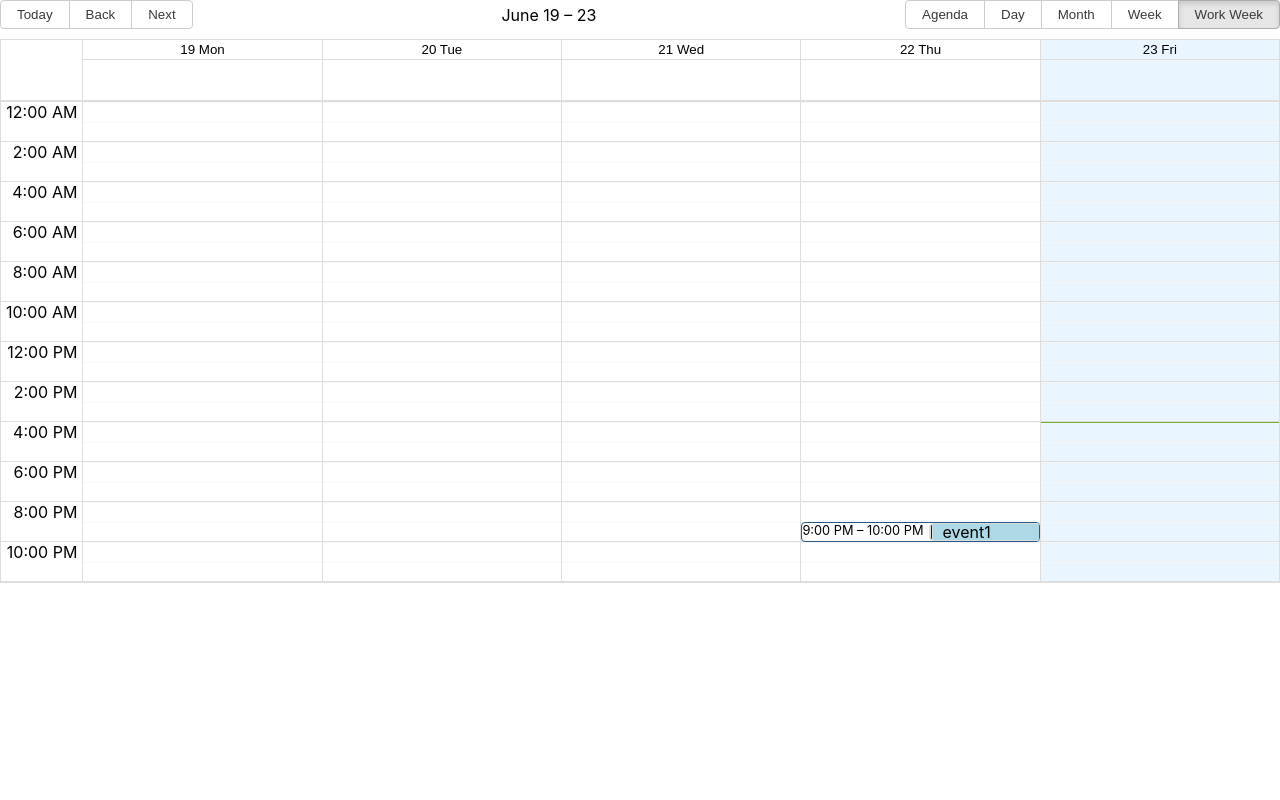
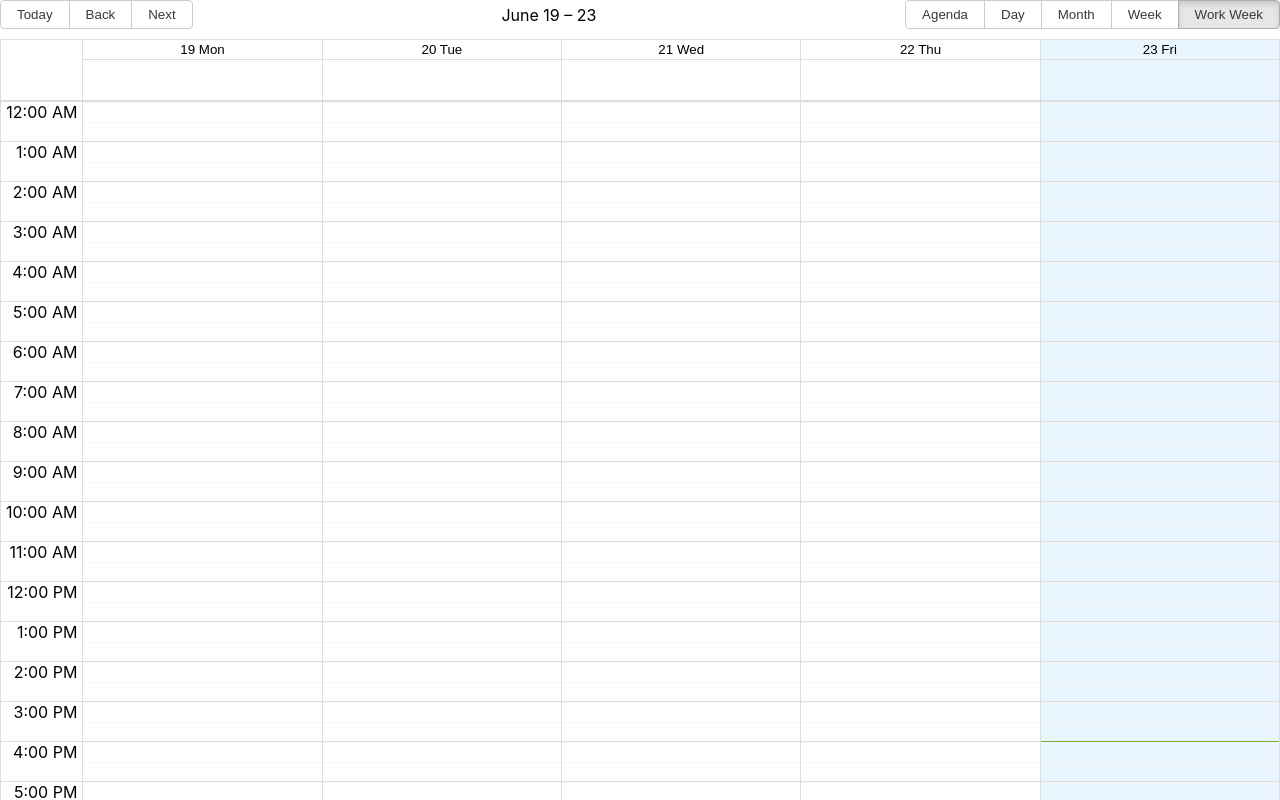
Before and after one commit to srikanthkyatham/react-big-calendar-app, a React (Create React App) app: page / in a window 1280 px wide. Shown: the top 800 px of the page. Built offline with nearby package versions, Linux system fonts and the light colour scheme.

Commit message:
chore!: getting event in the expected format

```diff
--- a/src/Calendar.tsx
+++ b/src/Calendar.tsx
@@ -11,8 +11,15 @@ import "./bigcalendar.css";
 const events = [
   {
     title: "event1",
-    start: new Date(2023, 5, 22, 21, 0, 0, 0),
-    end: new Date(2023, 5, 22, 22, 0, 0, 0),
+    start: new Date(2023, 5, 22, 20, 0, 0, 0),
+    end: new Date(2023, 5, 22, 23, 0, 0, 0),
+    allDay: false,
+  },
+
+  {
+    title: "event2",
+    start: new Date(2023, 5, 22, 19, 0, 0, 0),
+    end: new Date(2023, 5, 22, 21, 0, 0, 0),
     allDay: false,
   },
 ];
@@ -64,14 +71,14 @@ export const Calendar = (props: any) => {
       defaultDate={defaultDate}
       events={events}
       localizer={mLocalizer}
-      step={60}
+      step={30}
       views={views}
       showAllEvents={true}
       eventPropGetter={(event, start, end, isSelected) => {
         console.log("eventPropGetter ", { event });
         return {
           style: {},
-          className: "rectangle",
+          className: "",
         };
       }}
     />
--- a/src/EventComponent.tsx
+++ b/src/EventComponent.tsx
@@ -3,13 +3,8 @@ import { Event } from "react-big-calendar";
 const EventComponent = (props: Event) => {
   return (
     <div className="rectangle">
-      <div className="rectangle_side_bar" style={{ background: "blue" }} />
-      <div
-        className="rectangle_content"
-        style={{ background: "lightblue", width: "100%" }}
-      >
-        {props.title}
-      </div>
+      <div className="rectangle_side_bar" />
+      <div className="rectangle_content">{props.title}</div>
     </div>
   );
 };
--- a/src/bigcalendar.css
+++ b/src/bigcalendar.css
@@ -667,20 +667,30 @@ button.rbc-input::-moz-focus-inner {
   margin-right: 0px;
 }
 
+.rbc-event, .rbc-day-slot .rbc-background-event {
+  padding: 0px;
+  padding-left: 6px;
+  background-color: transparent;
+}
+
+.rbc-day-slot .rbc-event, .rbc-day-slot .rbc-background-event {
+  border: 0px;
+}
+
 .rectangle {
   display: flex;
-  background: rgb(255, 255, 255);
-  border: 1px solid rgb(220, 220, 220);
+  background: rgb(255, 241, 233);
   border-radius: 4px;
+  border: 1px solid rgb(238, 90, 0);
   color: black;
   padding: 0px;
+  height: 100%;
 }
 
 .rectangle_side_bar {
   width: 3px;
-  background: rgb(220, 220, 220);
-  border: 1px solid rgb(220, 220, 220);
-  border-radius: 2px 0px 0px 2px;
+  background: rgb(238, 90, 0);
+  border-radius: 4px 0px 0px 4px;
 }
 
 .rectangle_content {
--- a/src/bigcalendar.scss
+++ b/src/bigcalendar.scss
@@ -8,20 +8,30 @@
   margin-right: 0px;
 }
 
+.rbc-event, .rbc-day-slot .rbc-background-event {
+  padding: 0px;
+  padding-left: 6px;
+  background-color: transparent;
+}
+
+.rbc-day-slot .rbc-event, .rbc-day-slot .rbc-background-event {
+  border: 0px;
+}
+
 .rectangle {
   display: flex;
-  background: rgb(255, 255, 255);
-  border: 1px solid rgb(220, 220, 220);
+  background: rgb(255, 241, 233);
   border-radius: 4px;
+  border: 1px solid rgb(238, 90, 0);
   color: black;
   padding: 0px;
+  height: 100%;
 }
 
 .rectangle_side_bar {
   width: 3px;
-  background: rgb(220, 220, 220);
-  border: 1px solid rgb(220, 220, 220);
-  border-radius: 2px 0px 0px 2px;
+  background: rgb(238, 90, 0);
+  border-radius: 4px 0px 0px 4px;
 }
 
 .rectangle_content {
```
Also changed, not shown: 1 other file (tests, documents, lock files or other folders).
